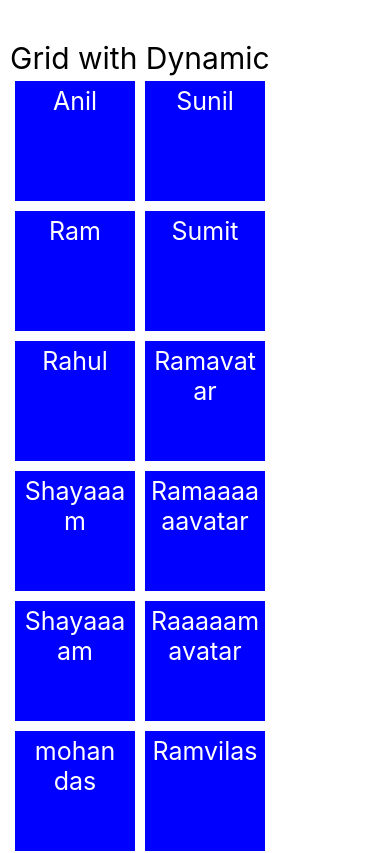
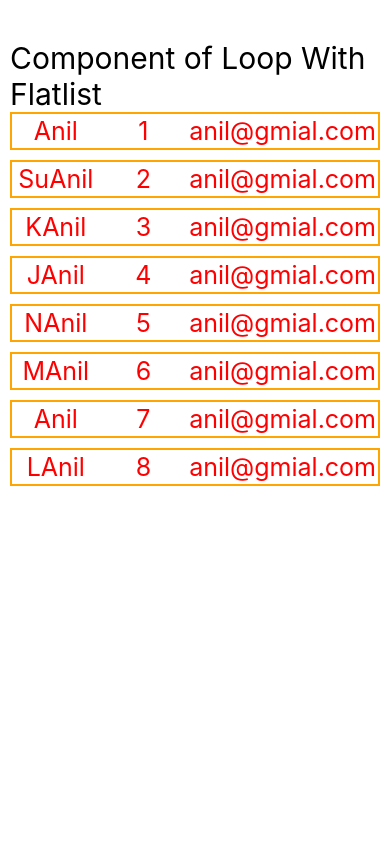
Before and after one commit to S121996/react-native, a React Native app: screen / in a window 390 px wide. Shown: the top 853 px of the page. Built offline with nearby package versions, Linux system fonts and the light colour scheme.

Commit message:
Loop with flatlist

```diff
--- a/App.js
+++ b/App.js
@@ -23,7 +23,8 @@ import { Text, View, StyleSheet } from 'react-native';
 // import TextForm from './src/components/Practice/TextForm';
 // import ListFlatList from './src/components/Practice/ListWithFlatList';
 // import ListWithMapFunction from './src/components/Practice/ListWithMapFunction';
-import DynamicGrid from './src/components/Practice/DynamicGrid';
+// import DynamicGrid from './src/components/Practice/DynamicGrid';
+import LoopWithFlatlist from './src/components/Practice/LoopWithFlatlist';
 const App = () => {
   const styles = StyleSheet.create({
 
@@ -46,7 +47,8 @@ const App = () => {
 {/* <TextForm/> */}
 {/* <ListFlatList/> */}
 {/* <ListWithMapFunction/> */}
-<DynamicGrid/>
+{/* <DynamicGrid/> */}
+<LoopWithFlatlist/>
      {/* <BasicsOne/> */}
     {/* <Todolist/> */}
     {/* <ImageComponent/> */}
--- /dev/null
+++ b/src/components/Practice/LoopWithFlatlist.js
@@ -0,0 +1,82 @@
+import {View, Text, FlatList, StyleSheet} from 'react-native';
+import React from 'react';
+
+const LoopWithFlatlist = () => {
+  const users = [
+    {
+      id: 1,
+      name: 'Anil',
+      email: 'anil@gmial.com',
+    },
+    {
+      id: 2,
+      name: 'SuAnil',
+      email: 'anil@gmial.com',
+    },
+    {
+      id: 3,
+      name: 'KAnil',
+      email: 'anil@gmial.com',
+    },
+    {
+      id: 4,
+      name: 'JAnil',
+      email: 'anil@gmial.com',
+    },
+    {
+      id: 5,
+      name: 'NAnil',
+      email: 'anil@gmial.com',
+    },
+    {
+      id: 6,
+      name: 'MAnil',
+      email: 'anil@gmial.com',
+    },
+    {
+      id: 7,
+      name: 'Anil',
+      email: 'anil@gmial.com',
+    },
+    {
+      id: 8,
+      name: 'LAnil',
+      email: 'anil@gmial.com',
+    },
+  ];
+  return (
+    <View>
+      <Text style={{fontSize: 30}}>Component of Loop With Flatlist</Text>
+      <FlatList data={users} renderItem={({item}) => <UserData item={item}/>} />
+    </View>
+  );
+};
+const UserData = (props) => {
+    const item=props.item
+  return (
+    <View style={styles.box}>
+      <Text style={styles.item}>{item.name}</Text>
+      <Text style={styles.item}>{item.id}</Text>
+      <Text style={styles.item}>{item.email}</Text>
+    </View>
+  );
+};
+
+const styles = StyleSheet.create({
+  item: {
+    fontSize: 25,
+    color: 'red',
+    flex: 1,
+    margin: 2,
+    // backgroundColor: 'blue',
+    textAlign: 'center',
+  },
+  box: {
+    flexDirection: 'row',
+    borderWidth: 2,
+    borderColor: 'orange',
+    marginBottom: 10,
+  },
+});
+
+export default LoopWithFlatlist;
```
